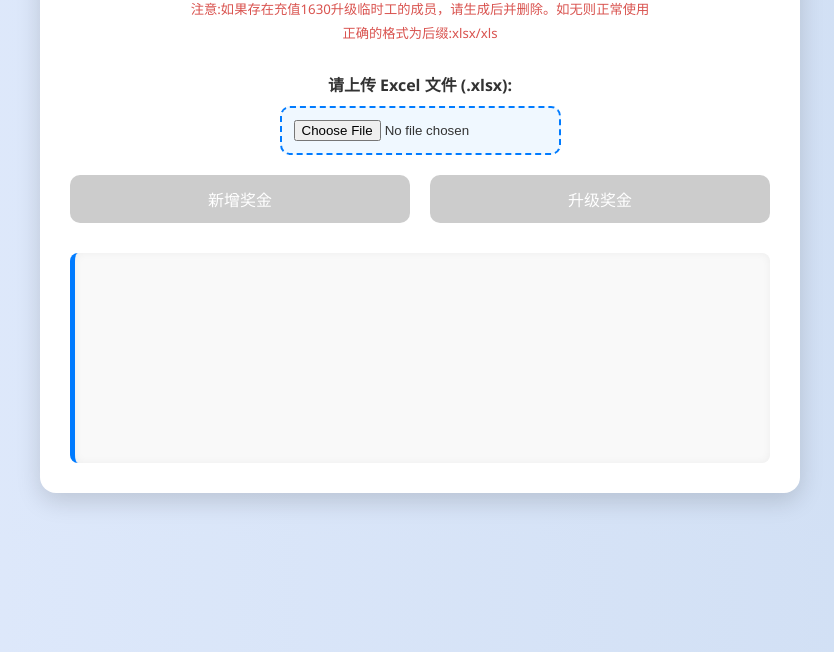
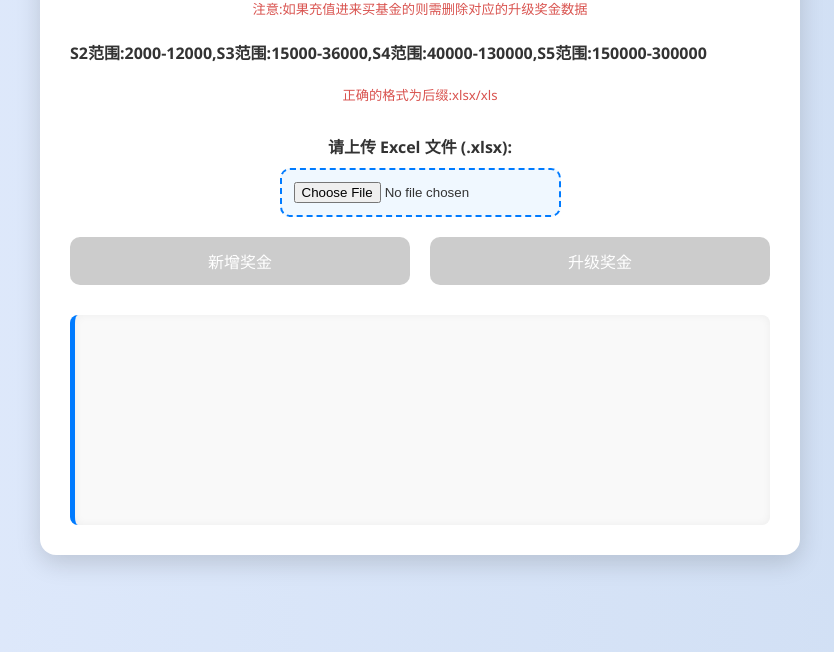
Before and after one commit to AmyJones9/money, a plain HTML site: page index.html in a window 1280 px wide. Shown: the part 148-800 px from the top of the page, without its empty margins (220-1054 px from the left). Drawn offline with Linux system fonts and the light colour scheme.

Commit message:
Update index.html

```diff
--- a/index.html
+++ b/index.html
@@ -111,7 +111,8 @@ input[type="file"]:hover {
 <body>
     <div class="container">
         <h1>奖金计算</h1>
-	<h5>注意:如果存在充值1630升级临时工的成员，请生成后并删除。如无则正常使用</h5>
+	<h5>注意:如果充值进来买基金的则需删除对应的升级奖金数据</h5>
+	<h4>S2范围:2000-12000,S3范围:15000-36000,S4范围:40000-130000,S5范围:150000-300000</h4>
         <h5>正确的格式为后缀:xlsx/xls</h5>
         <div class="file-input">
             <label for="file-upload">请上传 Excel 文件 (.xlsx):</label>
```
